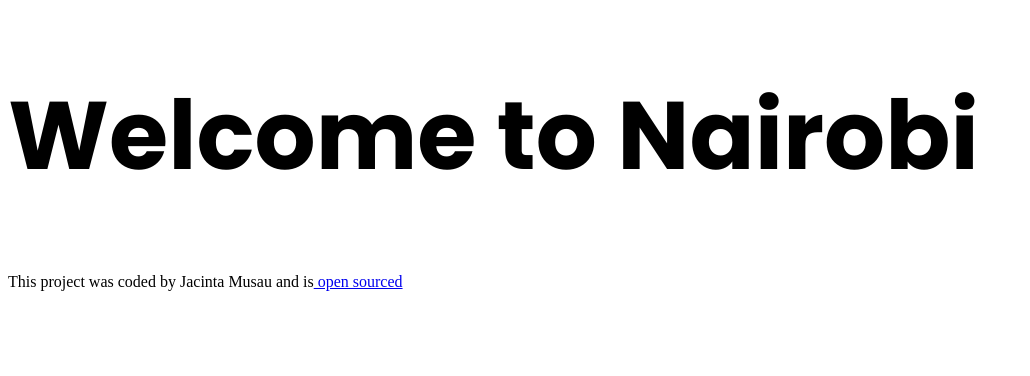
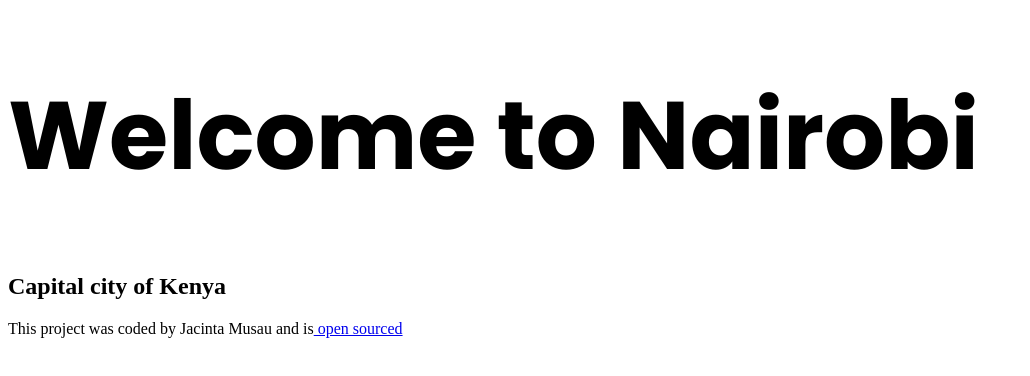
Before and after one commit to jessjat/Nairobi-travelproject, a plain HTML site: page index.html in a window 1280 px wide. Shown: the whole page, without its empty margins (0-1030 px from the left). Drawn offline with Linux system fonts and the light colour scheme.

Commit message:
Added a sub-tittle to the homepage

```diff
--- a/index.html
+++ b/index.html
@@ -11,6 +11,8 @@
 </head>
 <body>
     <h1>Welcome to Nairobi</h1>
+<h2> Capital city of Kenya</h2>
+
     <footer>
         This project was coded by Jacinta Musau and is<a href="https://github.com/jessjat/Nairobi-travelproject" target="_blank" > open sourced</a>
     </footer>
```
